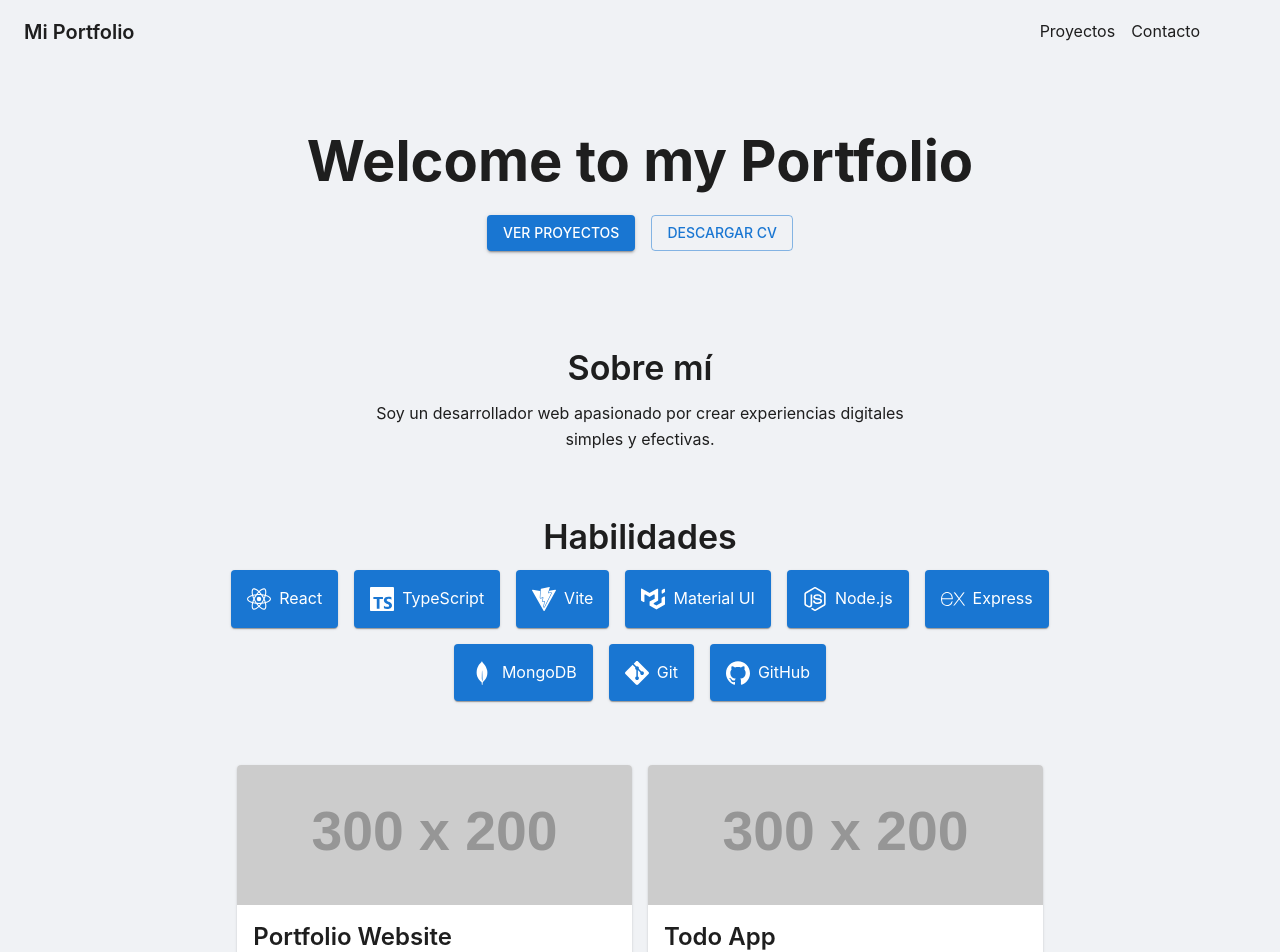
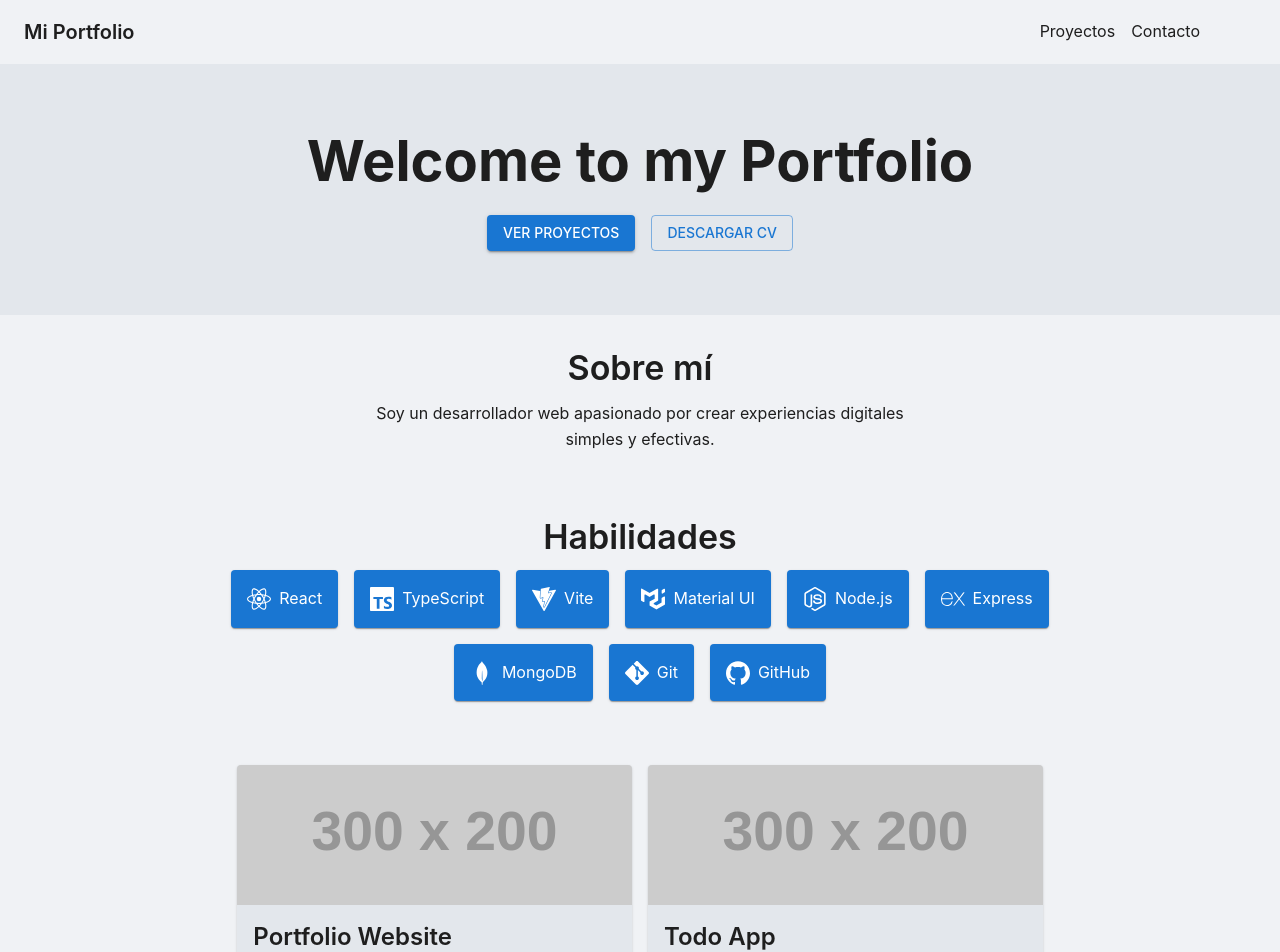
Before and after one commit to sanchezchandialf/myportfolio, a React (Vite) app: page / in a window 1280 px wide. Shown: the top 952 px of the page. Built offline with nearby package versions, Linux system fonts and the light colour scheme; some icons are missing.

Commit message:
style: apply theme background color to hero

```diff
--- a/src/components/Hero.tsx
+++ b/src/components/Hero.tsx
@@ -4,7 +4,15 @@ import Button from '@mui/material/Button';
 import Stack from '@mui/material/Stack';
 
 const Hero = () => (
-  <Box id="hero" sx={{ textAlign: 'center', py: { xs: 4, md: 8 }, px: 2 }}>
+  <Box
+    id="hero"
+    sx={(theme) => ({
+      textAlign: 'center',
+      py: { xs: 4, md: 8 },
+      px: 2,
+      backgroundColor: theme.palette.background.paper,
+    })}
+  >
     <Typography
       variant="h2"
       component="h1"
--- a/src/theme/theme.ts
+++ b/src/theme/theme.ts
@@ -9,7 +9,7 @@ export const getDesignTokens = (mode: 'light' | 'dark'): ThemeOptions => ({
           secondary: { main: '#ff4081' },
           background: {
             default: '#f0f2f5',
-            paper: '#ffffff',
+            paper: '#e3e7ec',
           },
           text: {
             primary: '#1e1e1e',
```
